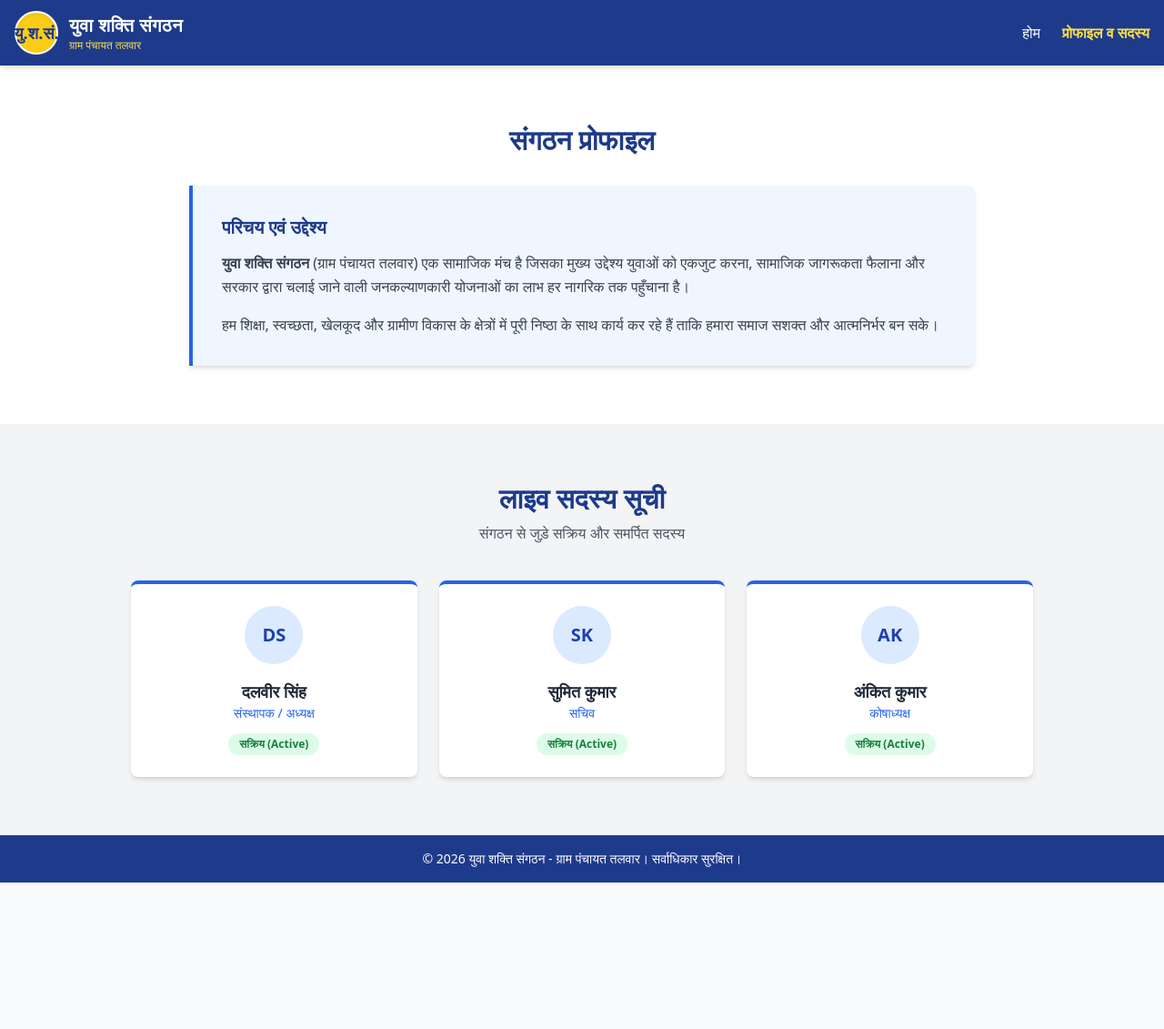
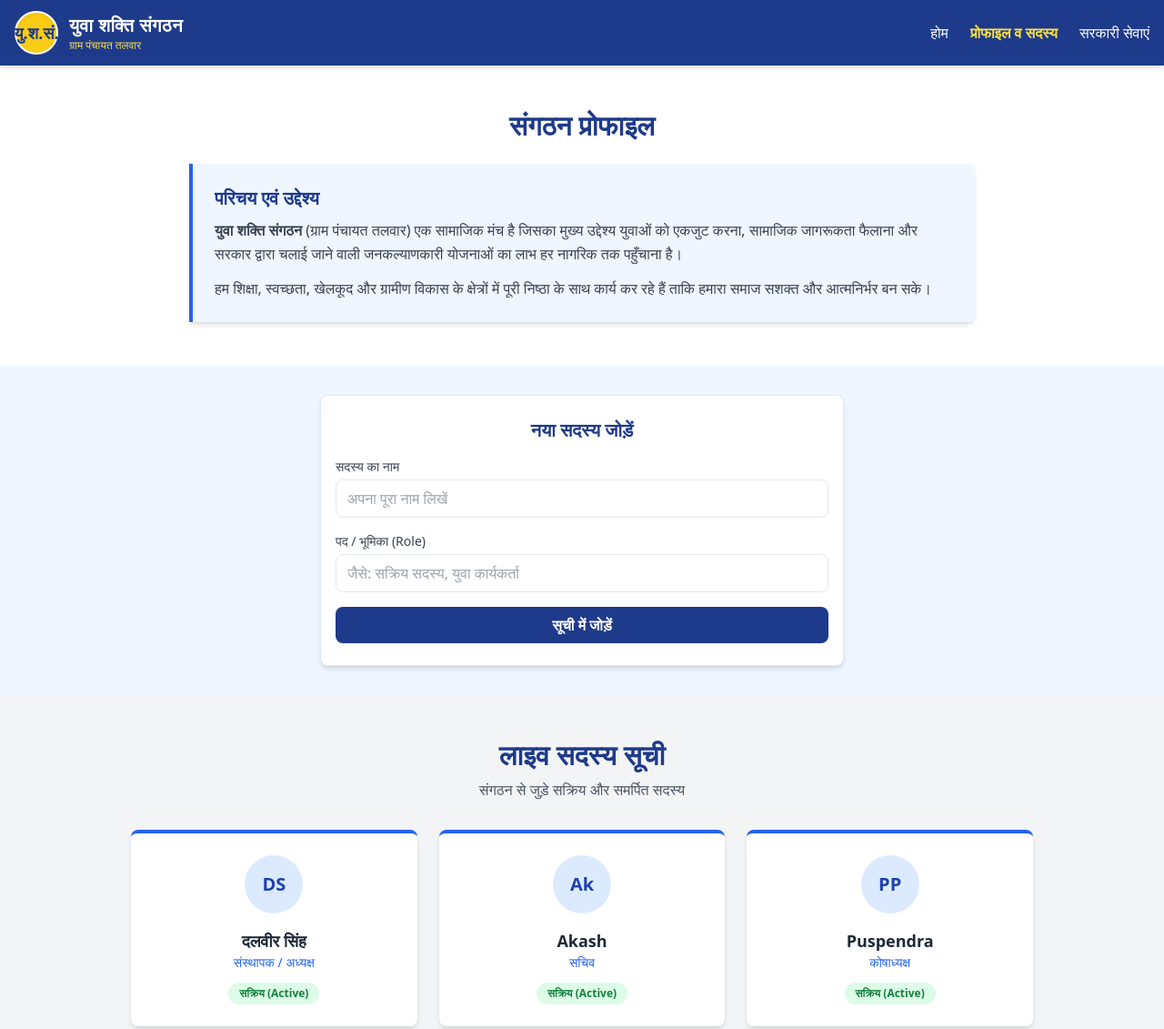
Before and after one commit to dalveernagla2002-beep/yuva-shakti-shangthan, a plain HTML site: page profile.html in a window 1280 px wide. Shown: the top 1131 px of the page at 91% size. Before the commit the page ends 970 px from the top, so only its background shows below. Drawn offline with nearby package versions, Linux system fonts and the light colour scheme.

Commit message:
add profile.html with members section

```diff
--- a/profile.html
+++ b/profile.html
@@ -27,17 +27,18 @@
             <nav class="hidden md:flex space-x-6 font-medium">
                 <a href="index.html" class="hover:text-yellow-300 transition">होम</a>
                 <a href="profile.html" class="text-yellow-300 font-bold transition">प्रोफाइल व सदस्य</a>
+                <a href="services.html" class="hover:text-yellow-300 transition">सरकारी सेवाएं</a>
             </nav>
         </div>
     </header>
 
     <!-- Profile Section -->
-    <section class="py-16 bg-white">
+    <section class="py-12 bg-white">
         <div class="container mx-auto px-4 max-w-4xl">
-            <h2 class="text-3xl font-bold text-center text-blue-900 mb-8">संगठन प्रोफाइल</h2>
-            <div class="bg-blue-50 border-l-4 border-blue-600 p-8 rounded-r-lg shadow-md">
-                <h3 class="text-xl font-bold text-blue-900 mb-3">परिचय एवं उद्देश्य</h3>
-                <p class="text-gray-700 leading-relaxed mb-4">
+            <h2 class="text-3xl font-bold text-center text-blue-900 mb-6">संगठन प्रोफाइल</h2>
+            <div class="bg-blue-50 border-l-4 border-blue-600 p-6 rounded-r-lg shadow-md">
+                <h3 class="text-xl font-bold text-blue-900 mb-2">परिचय एवं उद्देश्य</h3>
+                <p class="text-gray-700 leading-relaxed mb-3">
                     <strong>युवा शक्ति संगठन</strong> (ग्राम पंचायत तलवार) एक सामाजिक मंच है जिसका मुख्य उद्देश्य युवाओं को एकजुट करना, सामाजिक जागरूकता फैलाना और सरकार द्वारा चलाई जाने वाली जनकल्याणकारी योजनाओं का लाभ हर नागरिक तक पहुँचाना है।
                 </p>
                 <p class="text-gray-700 leading-relaxed">
@@ -47,31 +48,54 @@
         </div>
     </section>
 
+    <!-- Add Member Form Section -->
+    <section class="py-8 bg-blue-50">
+        <div class="container mx-auto px-4 max-w-xl bg-white p-6 rounded-lg shadow-md border border-blue-100">
+            <h3 class="text-xl font-bold text-blue-900 mb-4 text-center">नया सदस्य जोड़ें</h3>
+            <form id="addMemberForm" onsubmit="addNewMember(event)" class="space-y-4">
+                <div>
+                    <label class="block text-sm font-medium text-gray-700 mb-1">सदस्य का नाम</label>
+                    <input type="text" id="memberName" required placeholder="अपना पूरा नाम लिखें" class="w-full px-3 py-2 border rounded-lg focus:outline-none focus:ring-2 focus:ring-blue-600">
+                </div>
+                <div>
+                    <label class="block text-sm font-medium text-gray-700 mb-1">पद / भूमिका (Role)</label>
+                    <input type="text" id="memberRole" required placeholder="जैसे: सक्रिय सदस्य, युवा कार्यकर्ता" class="w-full px-3 py-2 border rounded-lg focus:outline-none focus:ring-2 focus:ring-blue-600">
+                </div>
+                <button type="submit" class="w-full bg-blue-900 text-white font-bold py-2 rounded-lg hover:bg-blue-800 transition">सूची में जोड़ें</button>
+            </form>
+        </div>
+    </section>
+
     <!-- Live Members Section -->
-    <section class="py-16 bg-gray-100">
+    <section class="py-12 bg-gray-100">
         <div class="container mx-auto px-4 max-w-5xl">
             <h2 class="text-3xl font-bold text-center text-blue-900 mb-2">लाइव सदस्य सूची</h2>
-            <p class="text-center text-gray-600 mb-10">संगठन से जुड़े सक्रिय और समर्पित सदस्य</p>
+            <p class="text-center text-gray-600 mb-8">संगठन से जुड़े सक्रिय और समर्पित सदस्य</p>
 
-            <div class="grid grid-cols-1 md:grid-cols-3 gap-6">
-                <!-- Member 1 -->
+            <!-- Members Grid -->
+            <div id="membersGrid" class="grid grid-cols-1 md:grid-cols-3 gap-6">
+                <!-- Default Static Members -->
                 <div class="bg-white p-6 rounded-lg shadow-md border-t-4 border-blue-600 text-center">
                     <div class="w-16 h-16 bg-blue-100 text-blue-800 rounded-full flex items-center justify-center text-xl font-bold mx-auto mb-4">DS</div>
                     <h3 class="font-bold text-lg text-gray-800">दलवीर सिंह</h3>
                     <p class="text-sm text-blue-600 font-medium">संस्थापक / अध्यक्ष</p>
                     <span class="inline-block mt-3 px-3 py-1 bg-green-100 text-green-700 text-xs font-semibold rounded-full">सक्रिय (Active)</span>
                 </div>
-                <!-- Member 2 -->
                 <div class="bg-white p-6 rounded-lg shadow-md border-t-4 border-blue-600 text-center">
-                    <div class="w-16 h-16 bg-blue-100 text-blue-800 rounded-full flex items-center justify-center text-xl font-bold mx-auto mb-4">SK</div>
-                    <h3 class="font-bold text-lg text-gray-800">सुमित कुमार</h3>
+                    <div class="w-16 h-16 bg-blue-100 text-blue-800 rounded-full flex items-center justify-center text-xl font-bold mx-auto mb-4">Ak</div>
+                    <h3 class="font-bold text-lg text-gray-800">Akash</h3>
                     <p class="text-sm text-blue-600 font-medium">सचिव</p>
                     <span class="inline-block mt-3 px-3 py-1 bg-green-100 text-green-700 text-xs font-semibold rounded-full">सक्रिय (Active)</span>
                 </div>
-                <!-- Member 3 -->
                 <div class="bg-white p-6 rounded-lg shadow-md border-t-4 border-blue-600 text-center">
-                    <div class="w-16 h-16 bg-blue-100 text-blue-800 rounded-full flex items-center justify-center text-xl font-bold mx-auto mb-4">AK</div>
-                    <h3 class="font-bold text-lg text-gray-800">अंकित कुमार</h3>
+                    <div class="w-16 h-16 bg-blue-100 text-blue-800 rounded-full flex items-center justify-center text-xl font-bold mx-auto mb-4">PP</div>
+                    <h3 class="font-bold text-lg text-gray-800">Puspendra</h3>
+                    <p class="text-sm text-blue-600 font-medium">कोषाध्यक्ष</p>
+                    <span class="inline-block mt-3 px-3 py-1 bg-green-100 text-green-700 text-xs font-semibold rounded-full">सक्रिय (Active)</span>
+                </div>
+<div class="bg-white p-6 rounded-lg shadow-md border-t-4 border-blue-600 text-center">
+                    <div class="w-16 h-16 bg-blue-100 text-blue-800 rounded-full flex items-center justify-center text-xl font-bold mx-auto mb-4">Dh</div>
+                    <h3 class="font-bold text-lg text-gray-800">dharmendra</h3>
                     <p class="text-sm text-blue-600 font-medium">कोषाध्यक्ष</p>
                     <span class="inline-block mt-3 px-3 py-1 bg-green-100 text-green-700 text-xs font-semibold rounded-full">सक्रिय (Active)</span>
                 </div>
@@ -84,5 +108,42 @@
         <p class="text-sm">&copy; 2026 युवा शक्ति संगठन - ग्राम पंचायत तलवार। सर्वाधिकार सुरक्षित।</p>
     </footer>
 
+    <!-- JavaScript for Dynamic Members -->
+    <script>
+        function loadStoredMembers() {
+            const membersGrid = document.getElementById('membersGrid');
+            const savedMembers = JSON.parse(localStorage.getItem('yss_dynamic_members')) || [];
+
+            savedMembers.forEach(member => {
+                const initials = member.name.split(' ').map(n => n[0]).join('').toUpperCase();
+                const memberCard = document.createElement('div');
+                memberCard.className = "bg-white p-6 rounded-lg shadow-md border-t-4 border-blue-600 text-center";
+                memberCard.innerHTML = `
+                    <div class="w-16 h-16 bg-blue-100 text-blue-800 rounded-full flex items-center justify-center text-xl font-bold mx-auto mb-4">${initials || 'US'}</div>
+                    <h3 class="font-bold text-lg text-gray-800">${member.name}</h3>
+                    <p class="text-sm text-blue-600 font-medium">${member.role}</p>
+                    <span class="inline-block mt-3 px-3 py-1 bg-green-100 text-green-700 text-xs font-semibold rounded-full">सक्रिय (Active)</span>
+                `;
+                membersGrid.appendChild(memberCard);
+            });
+        }
+
+        function addNewMember(event) {
+            event.preventDefault();
+            const name = document.getElementById('memberName').value;
+            const role = document.getElementById('memberRole').value;
+
+            const newMember = { name, role };
+            const savedMembers = JSON.parse(localStorage.getItem('yss_dynamic_members')) || [];
+            savedMembers.push(newMember);
+            localStorage.setItem('yss_dynamic_members', JSON.stringify(savedMembers));
+
+            alert('सदस्य सफलतापूर्वक जोड़ दिया गया है!');
+            document.getElementById('addMemberForm').reset();
+            location.reload(); // Page refresh to show new member
+        }
+
+        window.onload = loadStoredMembers;
+    </script>
 </body>
-</html>
+</html>1
```
